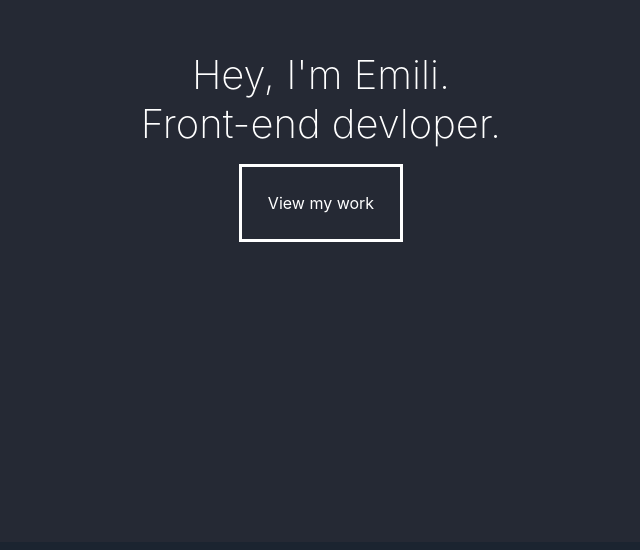
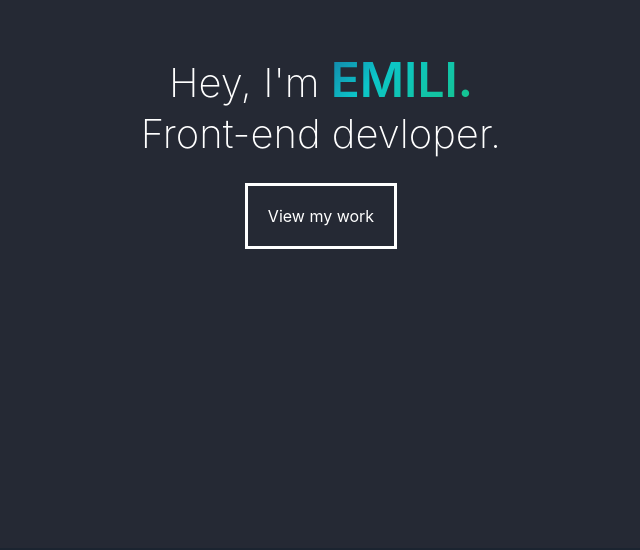
Before and after one commit to Ekaiman/Portfolio, a React (Create React App) app: page / in a window 1280 px wide. Shown: the part 250-800 px from the top of the page, without its empty margins (319-959 px from the left). Built offline with nearby package versions, Linux system fonts and the light colour scheme.

Commit message:
Fix button resizing

```diff
--- a/src/Components/Home/Home.css
+++ b/src/Components/Home/Home.css
@@ -7,6 +7,7 @@
   align-items: center;
   animation: slide-in 1s linear;
   background-color: #252934;
+  border: solid #252934;
 }
 
 /* @keyframes slide-in {
@@ -22,21 +23,54 @@
   text-decoration: none;
   color: inherit;
   border: solid rgb(255, 255, 255);
-  padding: 2%;
+  /* padding: 2%; */
   transition-duration: 0.7s;
   color: white;
-  margin-top: 2vh;
+  margin-top: 25px;
+  padding: 20px;
+  /* border: solid green; */
 }
 
 .view-work-button:hover {
   background-color: #3eb2b2;
-  border:solid #3eb2b2;
-
+  border: solid #3eb2b2;
 }
 
-.home-text{
+.home-text {
   color: white;
   font-size: 5vh;
   font-weight: 250;
   margin: 0%;
+
 }
+
+
+
+.animate-charcter {
+  text-transform: uppercase;
+  background-image: linear-gradient(
+    -225deg,
+    #166198 0%,
+    #0cc5c8 29%,
+    #16c48a 67%,
+    #e5df22 100%
+  );
+  background-size: auto auto;
+  background-clip: border-box;
+  background-size: 200% auto;
+  color: #fff;
+  background-clip: text;
+  /* text-fill-color: transparent; */
+  -webkit-background-clip: text;
+  -webkit-text-fill-color: transparent;
+  animation: textclip 2s linear infinite;
+  display: inline-block;
+  font-size: 6vh;
+  font-weight: 600;
+}
+
+@keyframes textclip {
+  to {
+    background-position: 200% center;
+  }
+}
```
